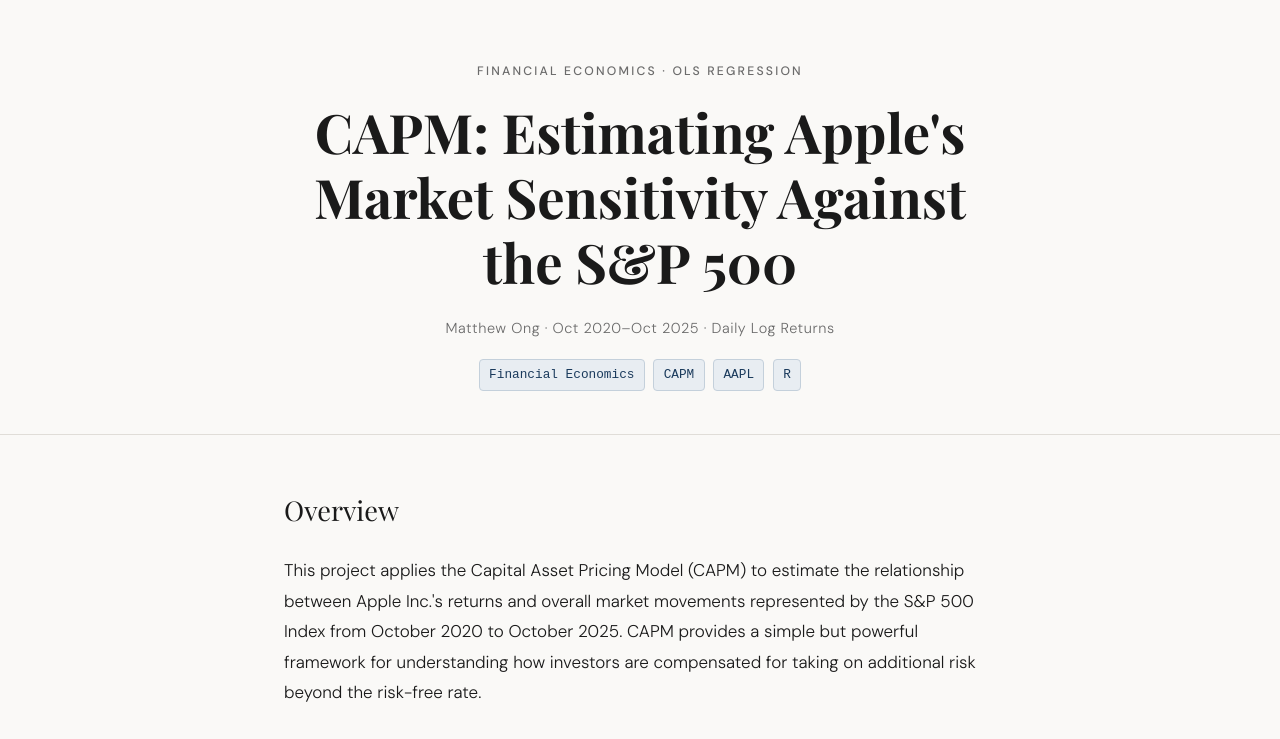
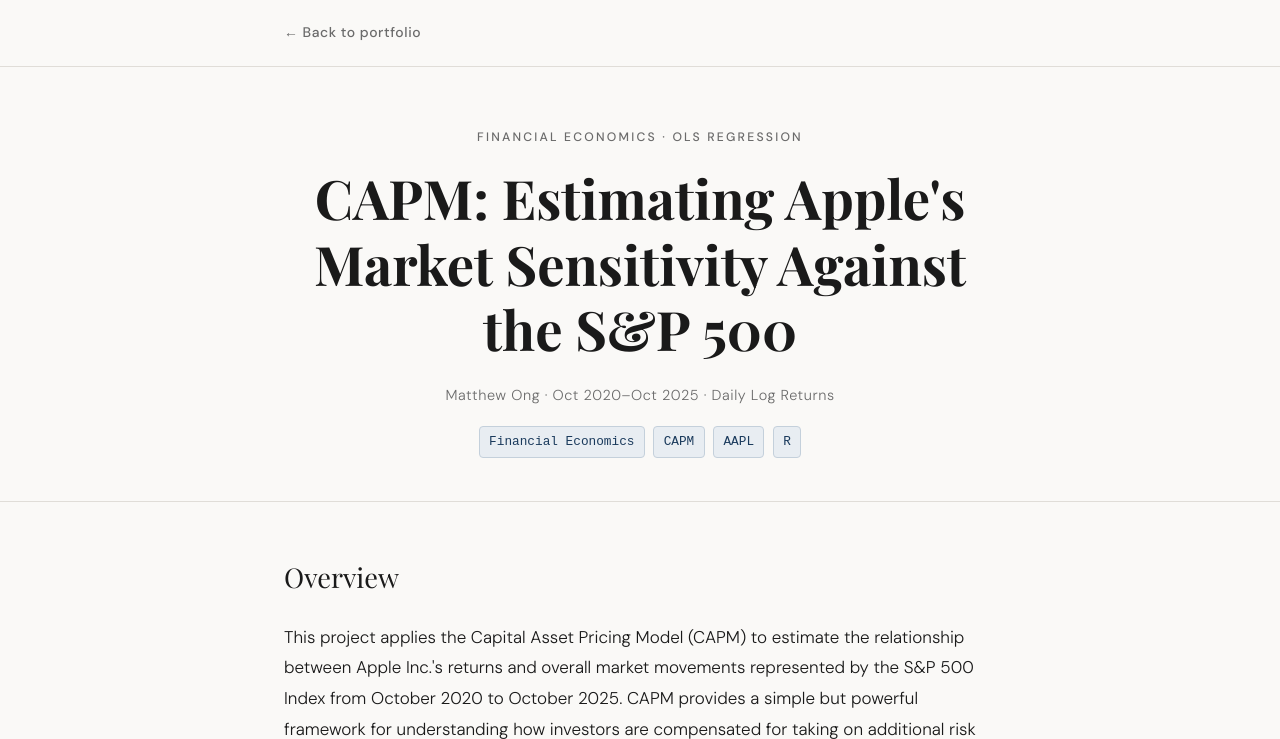
Before and after one commit to MattOng01/MattOng01.github.io, a plain HTML site: page Apple_CAPM.html in a window 1280 px wide. Shown: the top 739 px of the page. Drawn offline with nearby package versions, Linux system fonts and the light colour scheme; a web font is replaced by a local one.

Commit message:
Add back navigation link in Apple_CAPM.html
Added navigation back link to the portfolio.

```diff
--- a/Apple_CAPM.html
+++ b/Apple_CAPM.html
@@ -5,6 +5,14 @@
   <link href="https://fonts.googleapis.com/css2?family=Playfair+Display:ital,wght@0,400;0,700;1,400&family=DM+Sans:wght@300;400;500&display=swap" rel="stylesheet"/>
   <link rel="stylesheet" href="styles.css">
 </head>
+
+<body>
+
+<nav class="back-nav">
+  <div class="container">
+    <a href="index.html" class="back-link">&#8592; Back to portfolio</a>
+  </div>
+</nav>
 
 <header>
   <div class="container">
```
